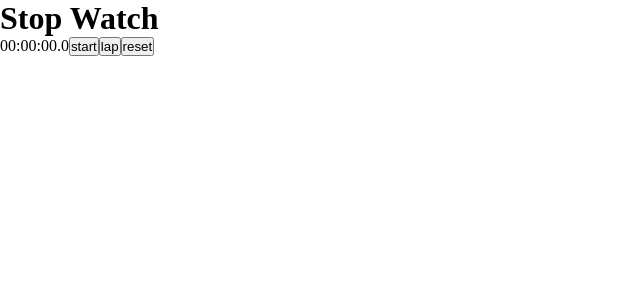
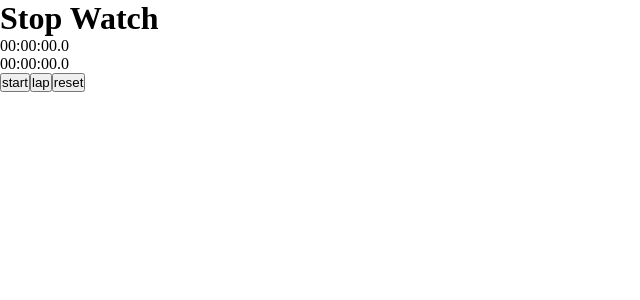
Before and after one commit to adamWatch/stopwatch, a React (Vite) app: page / in a window 1280 px wide. Shown: the top 300 px of the page, without its empty margins (0-640 px from the left). Built offline with nearby package versions, Linux system fonts and the light colour scheme.

Commit message:
add ShowTimer component and add to stopWatch

```diff
--- /dev/null
+++ b/src/components/ShowTimer.tsx
@@ -0,0 +1,19 @@
+import { formatTime } from '../utils/formatTime';
+
+
+interface ShowTimeProps{
+    mainTimer:number,
+    secondTimer:number
+}
+
+export const ShowTimer = (props:ShowTimeProps)=>{
+
+    const {mainTimer,secondTimer} = props;
+
+    return (
+        <div className="timer__container">
+            <div className="main__timer">{formatTime(mainTimer)}</div>
+            <div className="lap__timer">{formatTime(secondTimer)}</div>
+        </div>
+    )
+}
--- a/src/components/stopWatch.tsx
+++ b/src/components/stopWatch.tsx
@@ -1,11 +1,12 @@
 import { useState, useEffect } from 'react';
-import { formatTime } from '../utils/formatTime';
 import { Btn } from './Btn';
 import { LapTable } from './LapTable';
+import { ShowTimer } from './ShowTimer';
 
 export const StopWatch = () =>{
 
   const [time, setTime] = useState(0);
+  const [lapTime,setLapTime] = useState(0);
   const [isRunning, setIsRunning] = useState(false);
   const [laps, setLaps] = useState<number[]>([]);
 
@@ -14,6 +15,7 @@ export const StopWatch = () =>{
       if (isRunning) {
         timer = setInterval(() => {
           setTime((prevTime) => prevTime + 10);
+          setLapTime((prevTime) => prevTime + 10);
         }, 10);
       } else {
         clearInterval(timer);
@@ -28,11 +30,13 @@ export const StopWatch = () =>{
     const handleReset = () => {
       setIsRunning(false);
       setTime(0);
+      setLapTime(0);
       setLaps([]);
     };
 
     const handleLap = () => {
       if (isRunning) {
+        setLapTime(0);
        if(laps.length === 0){
         setLaps((prevLaps) => [...prevLaps,time])
 
@@ -56,7 +60,7 @@ export const StopWatch = () =>{
   return(
       <>
           <h1 className='main__baner'>Stop Watch</h1>
-          {formatTime(time)}
+          <ShowTimer mainTimer={time} secondTimer={lapTime}/>
           <Btn type='start' onClick={handleStartStop}/>
           <Btn type='lap' onClick={handleLap}/>
           <Btn type='reset' onClick={handleReset}/>
```
